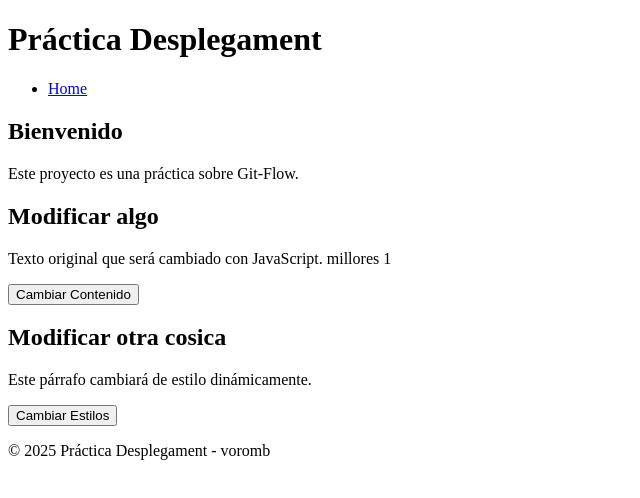
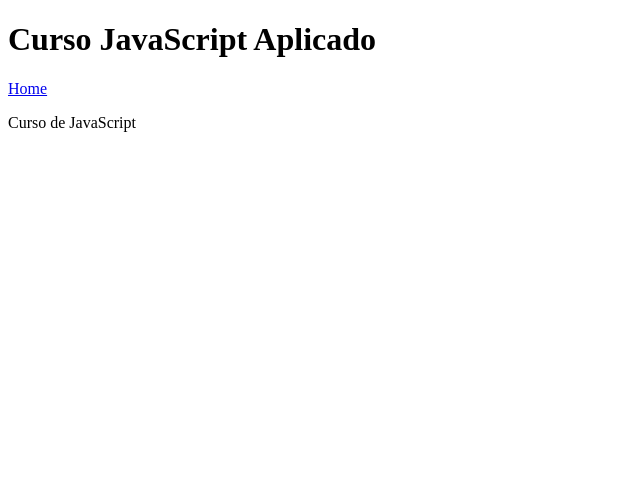
Before and after one commit to voromb/practica_desplegament, a plain HTML site: page index.html in a window 1280 px wide. Shown: the whole page, without its empty margins (0-640 px from the left). Drawn offline with Linux system fonts and the light colour scheme.

Commit message:
feat: implementar estructura

```diff
--- a/index.html
+++ b/index.html
@@ -1,50 +1,20 @@
 <!DOCTYPE html>
 <html lang="es">
-
 <head>
-  <meta charset="UTF-8" />
-  <meta name="viewport" content="width=device-width, initial-scale=1.0" />
-  <meta http-equiv="X-UA-Compatible" content="IE=edge" />
-  <title>Práctica Desplegament</title>
-  <link rel="stylesheet" href="css/styles.css" />
+    <meta charset="UTF-8">
+    <title>Curso JavaScript & HTML</title>
+    <link rel="stylesheet" href="css/styles.css">
 </head>
-
 <body>
 <header>
-    <h1>Práctica Desplegament</h1>
+    <h1>Curso JavaScript Aplicado</h1>
+    <nav>
+        <a href="index.html">Home</a>
+    </nav>
 </header>
 
-  <nav>
-    <ul>
-      <li><a href="#home">Home</a></li>
-    </ul>
-  </nav>
-
-  <main id="home">
-    <section id="descripcion">
-      <h2>Bienvenido</h2>
-      <p>Este proyecto es una práctica sobre Git-Flow.</p>
-    </section>
+<main>
+    <p>Curso de JavaScript</p>
 </main>
-
-  <section id="modificar-contenido">
-    <h2>Modificar algo</h2>
-    <p id="textoOriginal">Texto original que será cambiado con JavaScript. millores 1</p>
-    <button onclick="cambiarContenido()">Cambiar Contenido</button>
-  </section>
-
-  <section id="modificar-estilos">
-  <h2>Modificar otra cosica</h2>
-  <p id="parrafoEstilo">Este párrafo cambiará de estilo dinámicamente.</p>
-  <button onclick="cambiarEstilos()">Cambiar Estilos</button>
-</section>
-
-
-  <footer>
-    <p>&copy; 2025 Práctica Desplegament - voromb</p>
-  </footer>
-
-  <script src="js/script.js"></script>
 </body>
-
 </html>
```
Lines whose indentation alone changed are shown as unchanged.
